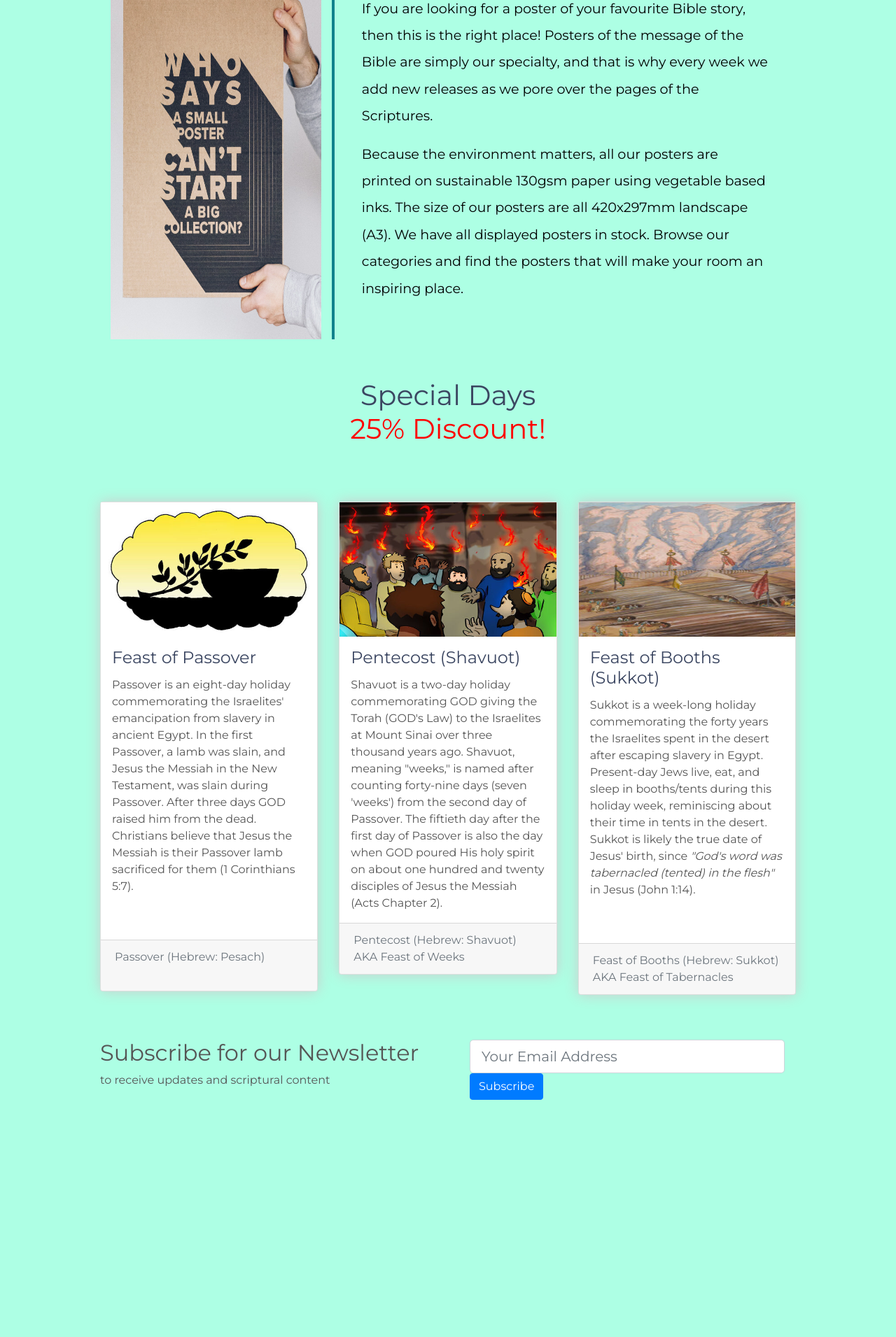
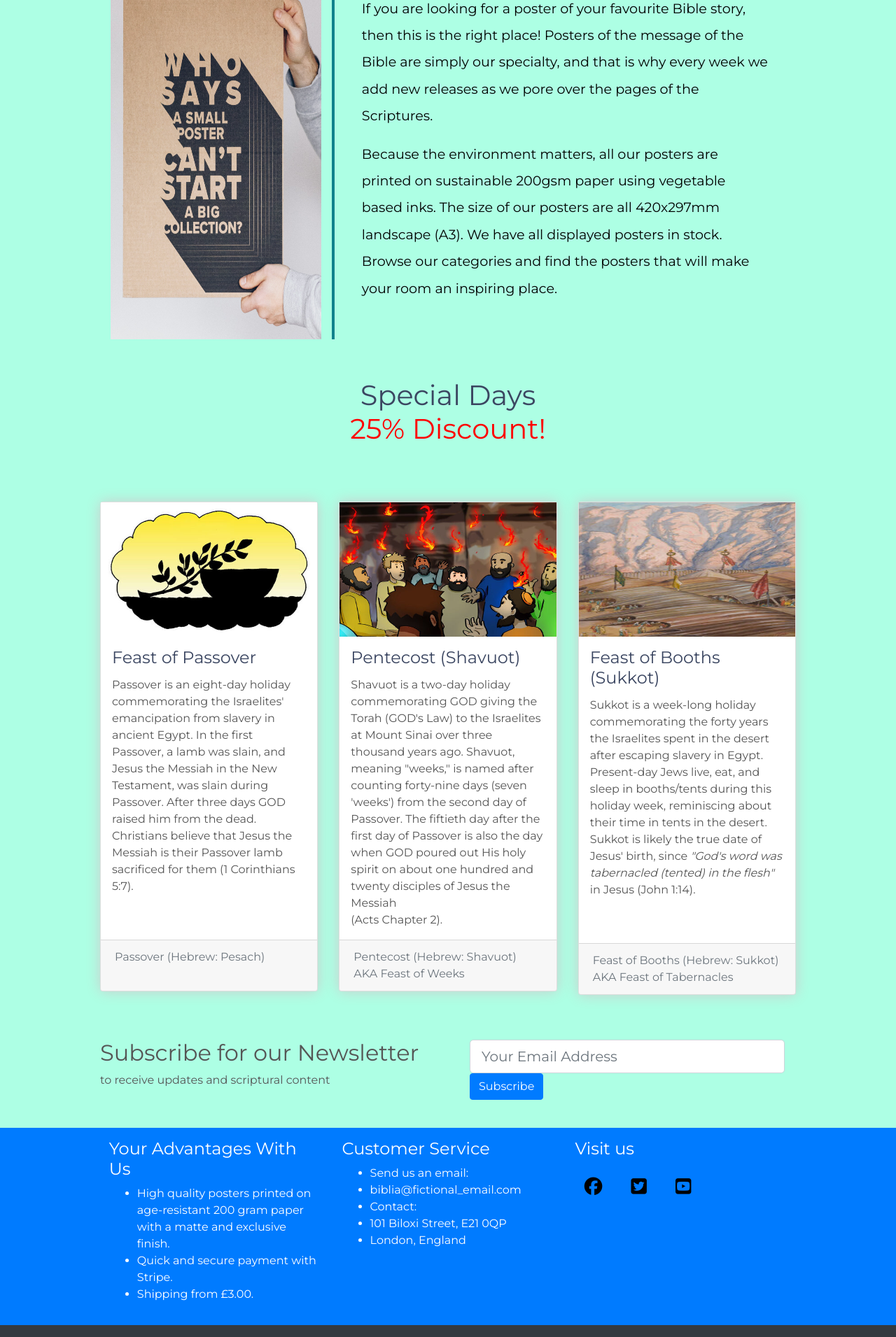
Before and after one commit to DelroyGayle/Biblia-Posters-PP5, a Django app: page / in a window 1280 px wide. Shown: the part 1041-2952 px from the top of the page at 70% size. Before the commit the page ends 2613 px from the top, so only its background shows below. Run offline with Django 3.2, Linux system fonts and the light colour scheme; some libraries are stand-ins or nearby versions.

Commit message:
Add footer

```diff
--- a/home/templates/home/index.html
+++ b/home/templates/home/index.html
@@ -44,7 +44,7 @@
                         and that is why every week we add new releases as we pore over the pages of the Scriptures.
                     </p>
                     <p>
-                        Because the environment matters, all our posters are printed on sustainable 130gsm paper
+                        Because the environment matters, all our posters are printed on sustainable 200gsm paper
                         using vegetable based inks. The size of our posters are all 420x297mm landscape (A3).
                         We have all displayed posters in stock. Browse our categories and find the posters
                         that will make your room an inspiring place.
@@ -100,7 +100,7 @@
                                 to the Israelites at Mount Sinai over three thousand years ago.
                                 Shavuot, meaning "weeks," is named after counting forty-nine days (seven 'weeks')
                                 from the second day of Passover. The fiftieth day after the first day of Passover
-                                is also the day when GOD poured His holy spirit
+                                is also the day when GOD poured out His holy spirit
                                 on about one hundred and twenty disciples of Jesus the Messiah
                                 <span class="newline">(Acts Chapter 2).
                             </p>
@@ -167,5 +167,7 @@
             </form>
         </div>
     </div>
+    {% include 'includes/footer.html' %}
 </div>
+
 {% endblock %}
--- a/static/css/base.css
+++ b/static/css/base.css
@@ -223,7 +223,33 @@ body {
     border: 1px solid black !important;
 }
 
-/* -------------------------------- Media Queries */
+/* ------------ Footer ------------ */
+
+#footer-style {
+    height: 400px;
+    background-color: #e4adff;
+}
+
+.f {
+    background-color: #e4adff;
+}
+
+.social-networks {
+    margin-left: -45px;
+}
+
+.social-networks > li {
+    display:inline;
+}
+
+.social-networks i {
+    font-size: 160%;
+    margin: 1%;
+    padding: 5%;
+    color: #3a3a3a;
+}
+
+/* -------------------------------- Media Queries -------------------------------- */
 
 /* Slightly larger container on xl screens */
 @media (min-width: 1200px) {
--- a/templates/base.html
+++ b/templates/base.html
@@ -50,9 +50,9 @@
     {% block content %}
     {% endblock %}
 
+
+
     {% block postloadjs %}
     {% endblock %}
-
-
   </body>
 </html>
--- /dev/null
+++ b/templates/includes/footer.html
@@ -0,0 +1,64 @@
+{% load static %}
+<footer class="p-3 mt-4 bg-primary text-white">
+    <div class="container">
+
+        <div class="row">
+            <div class="col">
+                <h4>Your Advantages With Us</h4>
+                <ul>
+                    <li>High quality posters printed on <br>age-resistant 200 gram paper with a matte and exclusive
+                        finish.</li>
+                    <li>Quick and secure payment with Stripe.</li>
+                    <li>Shipping from £3.00.</li>
+                </ul>
+            </div>
+            <div class="col">
+                <h4>Customer Service</h4>
+                <ul>
+                    <li>Send us an email:</li>
+                    <li><a class="text-white" href="mailto:biblia@fictional_email.com">biblia@fictional_email.com</a>
+                    </li>
+                    <li>Contact:</li>
+                    <li>101 Biloxi Street, E21 0QP</li>
+                    <li>London, England</li>
+                </ul>
+            </div>
+            <div class="col">
+                <h4>Visit us</h4>
+                <ul class="social-networks">
+                    <li>
+                        <a href="https://facebook.com" target="_blank" rel="noopener"
+                            aria-label="Visit our Facebook page (opens in a new tab)">
+                            <i class="fab fa-facebook text-black"></i></a>
+                    </li>
+                    <li>
+                        <a href="https://twitter.com" target="_blank" rel="noopener"
+                            aria-label="Visit our Twitter page (opens in a new tab)">
+                            <i class="fab fa-twitter-square text-black"></i></a>
+                    </li>
+                    <li>
+                        <a href="https://youtube.com" target="_blank" rel="noopener"
+                            aria-label="Visit our Youtube page (opens in a new tab)">
+                            <i class="fab fa-youtube-square text-black"></i></a>
+                    </li>
+                </ul>
+            </div>
+        </div>
+    </div>
+</footer>
+<footer class="p-3  bg-dark bg-gradient text-white">
+    <div class="container">
+        This website was created for educational purposes as part of the diploma in Full Stack Software Development at
+        the Code Institute.
+        <br>
+        Therefore, <strong>all prices are fictional</strong> and all the images used for the posters
+        are available <strong><mark>for free</mark></strong>
+        at <a class="text-warning" href="https://www.freebibleimages.org/" target="_blank" rel="noopener"
+            aria-label="Visit Free Bible Images (opens in a new tab)">
+            Free Bible Images</a>.
+        <br>
+        Please visit this site for the terms of image use.
+        <br>
+        © 2023. All Rights Reserved.
+    </div>
+</footer>
```
